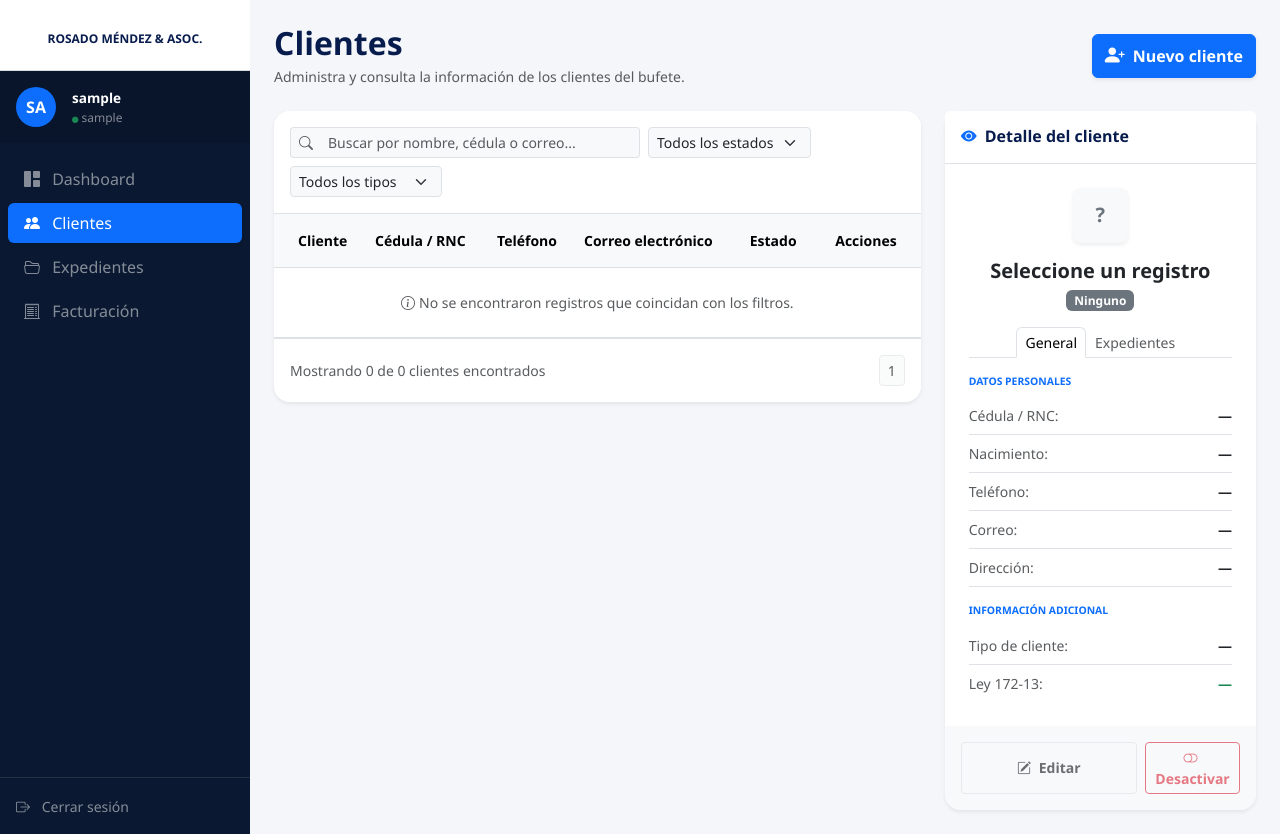
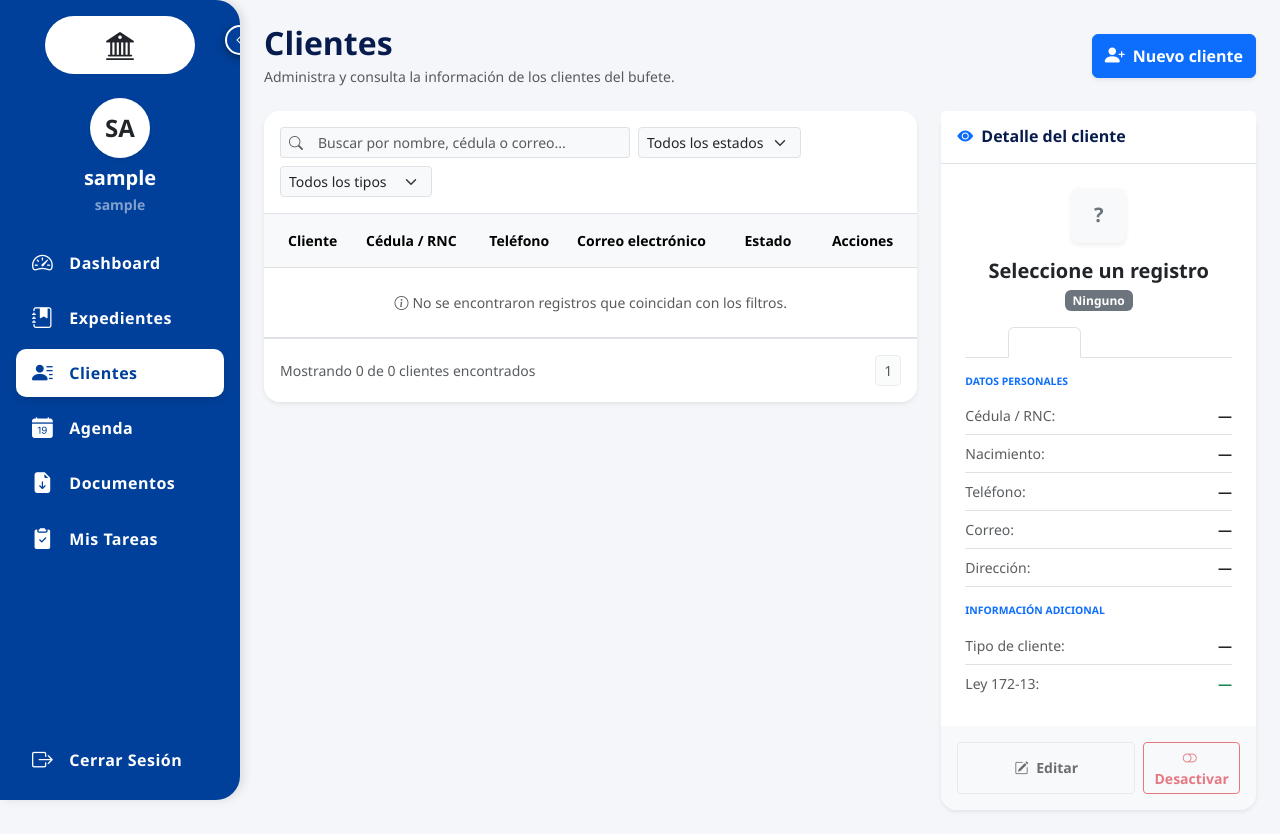
Before and after one commit to naiferrosado/SIGEX, a Flask app: page /clientes in a window 1280 px wide. Run offline with Flask 3, Linux system fonts and the light colour scheme; the visitor is signed in with stand-in values (Sample User, id 1); data that the repository does not hold is empty; some libraries are stand-ins or nearby versions.

Commit message:
refactor(ui-sidebar): rediseno completo a estilo figma con color institucional

```diff
--- a/app/templates/components/sidebar.html
+++ b/app/templates/components/sidebar.html
@@ -1,51 +1,225 @@
-<aside class="d-flex flex-column text-white shadow-sm flex-shrink-0" style="width: 250px; background-color: #0a1931;">
-    <div class="p-4 text-center border-bottom border-secondary border-opacity-25 bg-white">
-        <i class="bi bi-balance-scale fs-1" style="color: #071c4d;"></i>
-        <h6 class="mt-2 fw-bold text-uppercase mb-0" style="color: #071c4d; font-size: 0.75rem;">Rosado Méndez & Asoc.</h6>
+<style>
+    :root {
+        --sigex-blue: #00409A;
+        --sigex-hover: rgba(255, 255, 255, 0.15);
+        --sidebar-expanded: 240px;
+        --sidebar-collapsed: 85px;
+    }
+
+    #main-sidebar {
+        width: var(--sidebar-expanded);
+        min-width: var(--sidebar-expanded);
+        background-color: var(--sigex-blue);
+        transition: width 0.3s cubic-bezier(0.4, 0, 0.2, 1);
+        overflow-x: hidden;
+        border-top-right-radius: 1.5rem;
+        border-bottom-right-radius: 1.5rem;
+        z-index: 1000;
+        box-shadow: 4px 0 10px rgba(0,0,0,0.1);
+    }
+
+    /* --- ESTADO COLAPSADO --- */
+    #main-sidebar.sidebar-collapsed {
+        width: var(--sidebar-collapsed);
+        min-width: var(--sidebar-collapsed);
+    }
+
+    #main-sidebar.sidebar-collapsed .menu-text {
+        display: none !important;
+    }
+
+    #main-sidebar.sidebar-collapsed .logo-container {
+        padding: 0.5rem !important;
+    }
+    #main-sidebar.sidebar-collapsed .logo-img {
+        width: 40px;
+        height: 40px;
+    }
+
+    #main-sidebar.sidebar-collapsed .user-role {
+        display: none;
+    }
+    #main-sidebar.sidebar-collapsed .user-name {
+        font-size: 0.75rem !important;
+        white-space: normal;
+        word-wrap: break-word;
+    }
+
+    #main-sidebar.sidebar-collapsed .nav-link {
+        justify-content: center;
+        padding-left: 0 !important;
+        padding-right: 0 !important;
+    }
+    #main-sidebar.sidebar-collapsed .nav-link i {
+        margin-right: 0 !important;
+        font-size: 1.5rem !important;
+    }
+
+    /* --- ESTILOS GENERALES --- */
+    .nav-link {
+        color: white !important;
+        font-weight: 600;
+        letter-spacing: 0.5px;
+        transition: all 0.2s;
+        white-space: nowrap;
+    }
+
+    .nav-link i {
+        font-size: 1.3rem;
+    }
+
+    .nav-link:hover {
+        background-color: var(--sigex-hover);
+        border-radius: 10px;
+    }
+
+    .active-sigex {
+        background-color: white !important;
+        color: var(--sigex-blue) !important;
+        border-radius: 10px;
+        box-shadow: 0 4px 6px rgba(0,0,0,0.1);
+    }
+    .active-sigex i {
+        color: var(--sigex-blue) !important;
+    }
+
+    .custom-scrollbar::-webkit-scrollbar {
+        width: 0px;
+        background: transparent;
+    }
+
+    /* BOTÓN FLOTANTE CORREGIDO (Más visible) */
+    .toggle-btn {
+        position: absolute;
+        top: 25px; /* Un poco más abajo para alinear con el logo */
+        right: -15px; /* Mitad adentro, mitad afuera */
+        background: var(--sigex-blue); /* Fondo azul para que resalte */
+        color: white; /* Icono blanco */
+        border-radius: 50%;
+        width: 30px;
+        height: 30px;
+        display: flex;
+        align-items: center;
+        justify-content: center;
+        cursor: pointer;
+        box-shadow: 0 3px 8px rgba(0,0,0,0.4); /* Sombra más fuerte */
+        z-index: 1001;
+        border: 2px solid white; /* Borde blanco para separarlo del fondo */
+        transition: transform 0.2s;
+    }
+    .toggle-btn:hover {
+        transform: scale(1.1);
+    }
+</style>
+
+<aside id="main-sidebar" class="d-flex flex-column text-white vh-100 position-sticky top-0 py-3 position-relative">
+
+    <div class="toggle-btn" id="btn-sidebar-toggle">
+        <i class="bi bi-chevron-left" id="toggle-icon"></i>
     </div>
 
-    <div class="p-3 d-flex align-items-center gap-3" style="background-color: rgba(0,0,0,0.15);">
-        <div class="bg-primary text-white rounded-circle d-flex align-items-center justify-content-center fw-bold" style="width: 40px; height: 40px;">
-            {{ current_user.nombre[:2] | upper }}
-        </div>
-        <div class="lh-sm">
-            <div class="fw-semibold text-truncate" style="font-size: 0.85rem; max-width: 140px;">{{ current_user.nombre }}</div>
-            <small class="text-white-50" style="font-size: 0.75rem;"><i class="bi bi-circle-fill text-success" style="font-size: 0.4rem;"></i> {{ current_user.rol }}</small>
+    <div class="logo-container d-flex justify-content-center px-4 mb-4 transition-all">
+        <div class="bg-white rounded-pill p-2 d-flex align-items-center justify-content-center" style="width: 100%; max-width: 150px;">
+            <i class="bi bi-bank2 text-dark fs-3 logo-img"></i>
         </div>
     </div>
 
-    <ul class="nav nav-pills flex-column px-2 py-3 flex-grow-1 gap-1">
+    <div class="d-flex flex-column align-items-center mb-4 px-2 text-center">
+        <div class="rounded-circle bg-white text-dark d-flex align-items-center justify-content-center fw-bold shadow-sm mb-2" style="width: 60px; height: 60px; font-size: 1.5rem;">
+            {{ current_user.nombre[:2] | upper }}
+        </div>
+        <h5 class="fw-bold mb-0 text-white user-name">{{ current_user.nombre.split()[0] }}</h5>
+        <div class="text-white-50 fw-semibold small user-role mt-1">{{ current_user.rol }}</div>
+    </div>
+
+    <div class="overflow-auto flex-grow-1 custom-scrollbar px-3">
+        <ul class="nav flex-column gap-2">
             <li class="nav-item">
-            <a href="{{ url_for('dashboard') }}" class="nav-link {% if request.endpoint == 'dashboard' %}active bg-primary text-white shadow-sm{% else %}text-white-50{% endif %} small">
-                <i class="bi bi-grid-1x2-fill me-2"></i> Dashboard
+                <a href="{{ url_for('dashboard') }}" class="nav-link {% if request.endpoint == 'dashboard' %}active-sigex{% endif %} d-flex align-items-center px-3 py-2">
+                    <i class="bi bi-speedometer2 me-3"></i>
+                    <span class="menu-text">Dashboard</span>
                 </a>
             </li>
             <li class="nav-item">
-            <a href="{{ url_for('clientes') }}" class="nav-link {% if request.endpoint == 'clientes' %}active bg-primary text-white shadow-sm{% else %}text-white-50{% endif %} small">
-                <i class="bi bi-people-fill me-2"></i> Clientes
+                <a href="#" class="nav-link text-white d-flex align-items-center px-3 py-2">
+                    <i class="bi bi-journal-bookmark-fill me-3"></i>
+                    <span class="menu-text">Expedientes</span>
                 </a>
             </li>
             <li class="nav-item">
-            <a href="#" class="nav-link text-white-50 small"><i class="bi bi-folder2-open me-2"></i> Expedientes</a>
+                <a href="{{ url_for('clientes') }}" class="nav-link {% if request.endpoint == 'clientes' %}active-sigex{% endif %} d-flex align-items-center px-3 py-2">
+                    <i class="bi bi-person-lines-fill me-3"></i>
+                    <span class="menu-text">Clientes</span>
+                </a>
             </li>
             <li class="nav-item">
-            <a href="#" class="nav-link text-white-50 small"><i class="bi bi-receipt-cutoff me-2"></i> Facturación</a>
+                <a href="#" class="nav-link text-white d-flex align-items-center px-3 py-2">
+                    <i class="bi bi-calendar-date-fill me-3"></i>
+                    <span class="menu-text">Agenda</span>
+                </a>
+            </li>
+            <li class="nav-item">
+                <a href="#" class="nav-link text-white d-flex align-items-center px-3 py-2">
+                    <i class="bi bi-file-earmark-arrow-down-fill me-3"></i>
+                    <span class="menu-text">Documentos</span>
+                </a>
+            </li>
+            <li class="nav-item">
+                <a href="#" class="nav-link text-white d-flex align-items-center px-3 py-2">
+                    <i class="bi bi-clipboard2-check-fill me-3"></i>
+                    <span class="menu-text">Mis Tareas</span>
+                </a>
             </li>
 
             {% if current_user.rol == 'Administrador' %}
-            <li class="nav-item mt-3 mb-1 px-3 text-uppercase text-white-50" style="font-size: 0.65rem; font-weight: bold; letter-spacing: 1px;">
-                Administración
+            <hr class="text-white-50 my-2"> <li class="nav-item">
+                <a href="{{ url_for('usuarios') }}" class="nav-link {% if request.endpoint == 'usuarios' %}active-sigex{% endif %} d-flex align-items-center px-3 py-2">
+                    <i class="bi bi-shield-lock-fill me-3"></i>
+                    <span class="menu-text">Usuarios y Roles</span>
+                </a>
             </li>
             <li class="nav-item">
-                <a href="#" class="nav-link text-white-50 small"><i class="bi bi-shield-lock-fill me-2"></i> Usuarios y Roles</a>
-            </li>
-            <li class="nav-item">
-                <a href="#" class="nav-link text-white-50 small"><i class="bi bi-clock-history me-2"></i> Auditoría</a>
+                <a href="#" class="nav-link text-white d-flex align-items-center px-3 py-2">
+                    <i class="bi bi-gear-fill me-3"></i>
+                    <span class="menu-text">Configuración</span>
+                </a>
             </li>
             {% endif %}
         </ul>
+    </div>
 
-    <div class="p-3 border-top border-secondary border-opacity-25">
-        <a href="{{ url_for('logout') }}" class="text-white-50 text-decoration-none small"><i class="bi bi-box-arrow-right me-2"></i> Cerrar sesión</a>
+    <div class="px-3 mt-3">
+        <a href="{{ url_for('logout') }}" class="nav-link text-white d-flex align-items-center px-3 py-2">
+            <i class="bi bi-box-arrow-right me-3"></i>
+            <span class="menu-text">Cerrar Sesión</span>
+        </a>
     </div>
 </aside>
+
+<script>
+    document.addEventListener("DOMContentLoaded", function() {
+        const sidebar = document.getElementById("main-sidebar");
+        const toggleBtn = document.getElementById("btn-sidebar-toggle");
+        const toggleIcon = document.getElementById("toggle-icon");
+
+        if (localStorage.getItem("sigex-sidebar-state") === "collapsed") {
+            sidebar.classList.add("sidebar-collapsed");
+            toggleIcon.classList.replace("bi-chevron-left", "bi-chevron-right");
+        }
+
+        if (toggleBtn) {
+            toggleBtn.addEventListener("click", function() {
+                sidebar.classList.toggle("sidebar-collapsed");
+                const isCollapsed = sidebar.classList.contains("sidebar-collapsed");
+
+                if(isCollapsed) {
+                    toggleIcon.classList.replace("bi-chevron-left", "bi-chevron-right");
+                } else {
+                    toggleIcon.classList.replace("bi-chevron-right", "bi-chevron-left");
+                }
+
+                localStorage.setItem("sigex-sidebar-state", isCollapsed ? "collapsed" : "expanded");
+            });
+        }
+    });
+</script>
```
Lines whose indentation alone changed are shown as unchanged.
